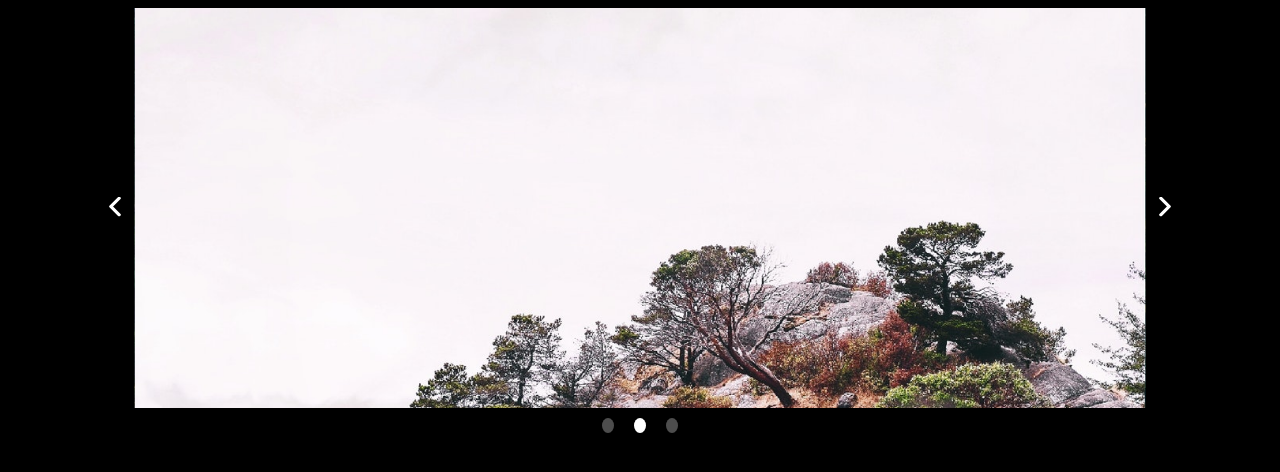
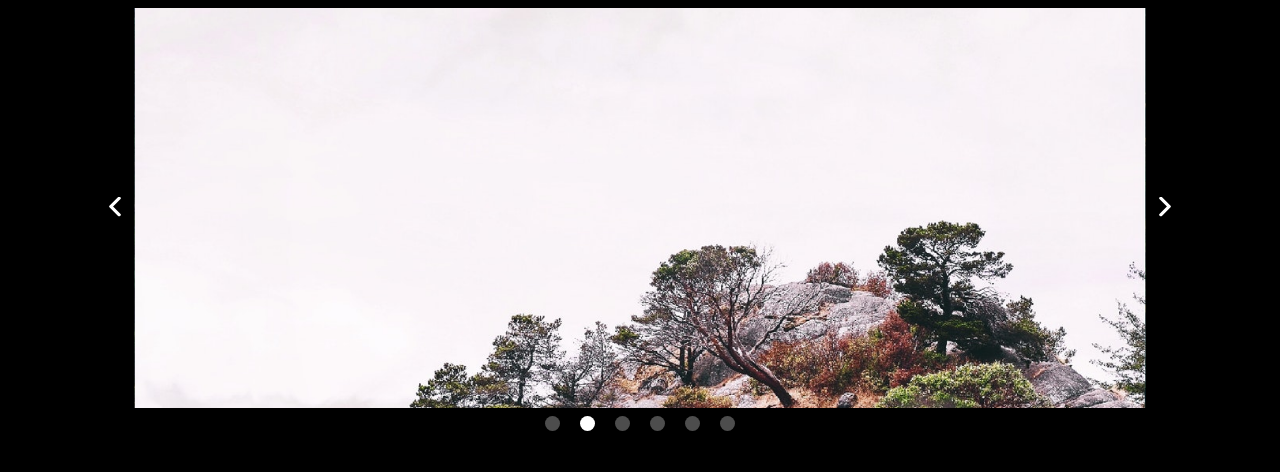
Before and after one commit to CodeExplainedRepo/Carousel-JavaScript, a plain HTML site: page index.html in a window 1280 px wide. Both pictures are taken after a click on the button 1164 px from the left and 208 px from the top of the page. Drawn offline with Linux system fonts and the light colour scheme.

Commit message:
Add files via upload

```diff
--- a/carousel.js
+++ b/carousel.js
@@ -1,112 +1,123 @@
-/* SELECT ELEMENTS */
-// CAROUSEL
+// SELECT CAROUSEL
 const carousel = document.querySelector(".carousel");
-// NAVIGATION
+
+// SELECT NEXT BUTTON
+const nextButton = document.querySelector(".right-btn");
+
+// SELECT LEFT BUTTON
+const previousButton = document.querySelector(".left-btn");
+
+// SELECT THE NAV
 const nav = document.querySelector(".nav");
-// BUTTONS
-const nextButton = document.querySelector(".right-btn");
-const prevBtn = document.querySelector(".left-btn");
 
-/* SELECT THE SLIDES ( Carousel Child elements) */
-const slides = Array.from(carousel.children);
+// SELECT ALL THE DOTS
+const dots = [...nav.children];
 
-/* SELECT THE SLIDES ( Carousel Child elements) */
-const dots = Array.from(nav.children);
+// SELECT ALL THE SLIDES INSIDE THE CAROUSEL
+const slides = [...carousel.children];
 
-/* GET THE WIDTH OF THE SLIDE */
-const slideWidth = slides[0].getBoundingClientRect().width;
+// CALCULATE THE SLIDE WIDTH
+let slideWidth = slides[0].getBoundingClientRect().width;
 
-/* POSITION THE SLIDES HORIZONTALY */
+// POSITION THE SLIDES HORIZONTALY
 function positionSlides(slides){
-    for(let i = 0; i < slides.length; i++){
-        slides[i].style.left = slideWidth * i + "px";
+    for(let index = 0; index < slides.length; index++){
+        slides[index].style.left = slideWidth * index + "px";
     }
 }
+
 positionSlides(slides);
 
-/* ON RIGHT BUTTON CLICK WE MOVE(TRANSLATE) THE CAROUSEL TO THE LEFT */
-nextButton.addEventListener("click", e => {
+// ON RIGHT BUTTON CLICK, WE MOVE(TranslateX) THE CAROUSEL TO THE LEFT
+nextButton.addEventListener("click", function(){
     const currentSlide = carousel.querySelector(".active");
-
     const nextSlide = currentSlide.nextElementSibling;
 
-    hideBtn(nextSlide, slides);
-
     moveToSlide(carousel, currentSlide, nextSlide);
-
-    moveToDot(nextSlide, slides);
+    hideButton(nextSlide, slides);
+    moveToDot(nextSlide, slides, nav, dots);
 });
 
-/* ON LEFT BUTTON CLICK WE MOVE(TRANSLATE) THE CAROUSEL TO THE RIGHT */
-prevBtn.addEventListener("click", e => {
+// ON LEFT BUTTON CLICK, WE MOVE(TranslateX) THE CAROUSEL TO THE RIGHT
+previousButton.addEventListener("click", function(){
     const currentSlide = carousel.querySelector(".active");
     const previousSlide = currentSlide.previousElementSibling;
 
-    hideBtn(previousSlide, slides);
-
     moveToSlide(carousel, currentSlide, previousSlide);
-
-    moveToDot(previousSlide, slides);
+    hideButton(previousSlide, slides);
+    moveToDot(previousSlide, slides, nav, dots);
 });
 
-/*  MOVE to DOT */
-function moveToDot(slide, slides){
-    let slideIndex = findIndex(slide, slides);
+// ON DOT CLICK
+nav.addEventListener("click", function(e){
+
+    // if we didn't click on a dot, we exit
+    if(e.target === nav) return;
+
+    // SELECT THE CLICKED DOT
+    const targetDot = e.target;
+
+    // SELECT THE CURRENT DOT
+    const currentDot = nav.querySelector(".active");
+
+    // SELECT THE CURRENT SLIDE
+    const currentSlide = carousel.querySelector(".active");
+
+    // find the index of the dot, so we can target the right slide
+    let targetDotIndex = findIndex(targetDot, dots);
+
+    // SELECT THE TARGET SLIDE
+    const targetSlide = slides[targetDotIndex];
+
+    moveToSlide(carousel, currentSlide, targetSlide);
+    toggleActive(currentDot, targetDot);
+    hideButton(targetSlide, slides);
+})
+
+// MOVE TO DOT
+function moveToDot(targetSlide, slides, nav, dots){
+    let slideIndex = findIndex(targetSlide, slides);
     const currentDot = nav.querySelector(".active");
     const targetDot = dots[slideIndex];
     toggleActive(currentDot, targetDot);
 }
-
-/* MOVE TO SLIDE */
-function moveToSlide(carousel, currentSlide, toSlide){
-    const position = toSlide.style.left;
+// MOVE TO SLIDE
+function moveToSlide(carousel, currentSlide, targetSlide){
+    const position = targetSlide.style.left;
     carousel.style.transform = `translateX(-${position})`;
-    toggleActive(currentSlide, toSlide);
+    toggleActive(currentSlide, targetSlide);
 }
 
-/* HIDE THE LEFT/RIGHT BTN WHEN THERE IS NO PREV/NEXT SLIDE */
-function hideBtn(slide, slides){
-    if(slide === slides[slides.length-1]){
+// Toggle ACTIVE CLASS
+function toggleActive(current, target){
+    current.classList.remove("active");
+    target.classList.add("active");
+}
+
+// HIDE BUTTON
+function hideButton(targetSlide, slides){
+    // If the target slide is the first slide the previous button must be hidden
+    // and the next button must be shown
+    if(targetSlide === slides[0]){
+        previousButton.classList.add("hide");
+        nextButton.classList.remove("hide");
+    }else if(targetSlide === slides[slides.length - 1]){
+        // If the target slide is the last slide the next button must be hidden
+        // and the previous button must be shown
         nextButton.classList.add("hide");
-        prevBtn.classList.remove("hide");
-    }else if(slide === slides[0]){
-        prevBtn.classList.add("hide");
+        previousButton.classList.remove("hide");
+    }else{
+        // if none of the above is true, we show both the next and prevoius button
+        previousButton.classList.remove("hide");
         nextButton.classList.remove("hide");
-    }else{
-        nextButton.classList.remove("hide");
-        prevBtn.classList.remove("hide");
     }
 }
 
-/* WHEN WE CLICK ON A DOT FROM THE NAV, WE MOVE TO THE RIGHT SLIDE */
-nav.addEventListener("click", function(e){
-    const currentSlide = carousel.querySelector(".active");
-    const currentDot = nav.querySelector(".active");
-
-    // if the user didn't click a button, then exit the function
-    if(e.target.tagName !== "BUTTON") return;
-
-    const targetDot = e.target;
-
-    let targetDotIndex = findIndex(targetDot, dots);
-
-    const targetSlide = slides[targetDotIndex];
-
-    toggleActive(currentDot, targetDot);
-
-    moveToSlide(carousel, currentSlide, targetSlide);
-    hideBtn(targetSlide, slides);
-});
-
-function toggleActive(from, to){
-    from.classList.remove("active");
-    to.classList.add("active");
-}
-
+// FIND THE INDEX OF AN ITEM, INSIDE AN ARRAY OF ITEMS
 function findIndex(item, items){
-    for(let i = 0; i < dots.length; i++){
-        if(item === items[i]){
-            return i;
+    for(let index = 0; index < items.length; index++){
+        if(item === items[index]){
+            return index;
         }
     }
 }
--- a/index.html
+++ b/index.html
@@ -2,7 +2,9 @@
 <html lang="en">
 <head>
     <meta charset="UTF-8">
-    <title>Carousel JavaScript</title>
+    <meta name="viewport" content="width=device-width, initial-scale=1.0">
+    <meta http-equiv="X-UA-Compatible" content="ie=edge">
+    <title>Carousel in JavaScript</title>
     <link rel="stylesheet" href="style.css">
 </head>
 <body>
@@ -22,19 +24,32 @@
                 <li class="slide">
                     <img src="img/picture3.jpg" alt="">
                 </li>
+                <li class="slide">
+                    <img src="img/picture1.jpg" alt="">
+                </li>
+                <li class="slide">
+                    <img src="img/picture2.jpg" alt="">
+                </li>
+                <li class="slide">
+                    <img src="img/picture3.jpg" alt="">
+                </li>
             </ul>
         </div>
+
         <button class="btn right-btn">
             <img src="img/right-arrow.svg" alt="">
         </button>
+
         <div class="nav">
-            <button class="dot active"></button>
-            <button class="dot"></button>
-            <button class="dot"></button>
+            <div class="dot active"></div>
+            <div class="dot"></div>
+            <div class="dot"></div>
+            <div class="dot"></div>
+            <div class="dot"></div>
+            <div class="dot"></div>
         </div>
+    </div>
 
-
-    </div>
     <script src="carousel.js"></script>
 </body>
 </html>
--- a/style.css
+++ b/style.css
@@ -7,7 +7,6 @@ body{
     height: 400px;
     margin: 0 auto;
     position: relative;
-
 }
 
 .carousel-container{
@@ -43,17 +42,17 @@ body{
     top: 50%;
     transform: translateY(-50%);
     background: transparent;
-    border: 0;
+    border: none;
     cursor: pointer;
 }
 
 .btn img{
     width: 20px;
-    height: 20px;;
+    height: 20px;
 }
 
 .left-btn{
-    left: -35px;
+    left:-35px;
 }
 
 .right-btn{
@@ -69,18 +68,18 @@ body{
     justify-content: center;
 }
 
-.nav button{
-    background: rgba( 255, 255, 255,0.3);
+.nav .dot{
+    background: rgba(255, 255, 255, 0.3);
     border: none;
-    width: 5px;
+    width: 15px;
     height: 15px;
-    margin: 10px;
+    border-radius: 50%;
+    margin: 8px 10px;
     cursor: pointer;
-    border-radius: 50%;
 }
 
-.nav button.active{
-    background: rgba( 255, 255, 255, 1);
+.dot.active{
+    background: rgba(255, 255, 255, 1);
 }
 
 .hide{
```
